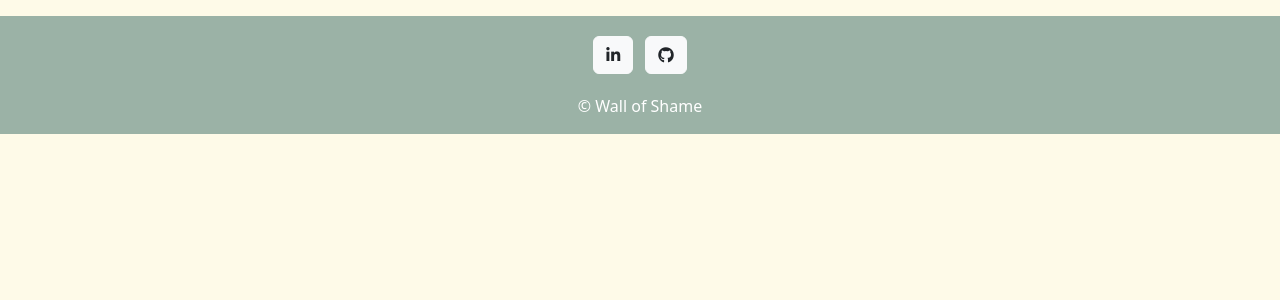
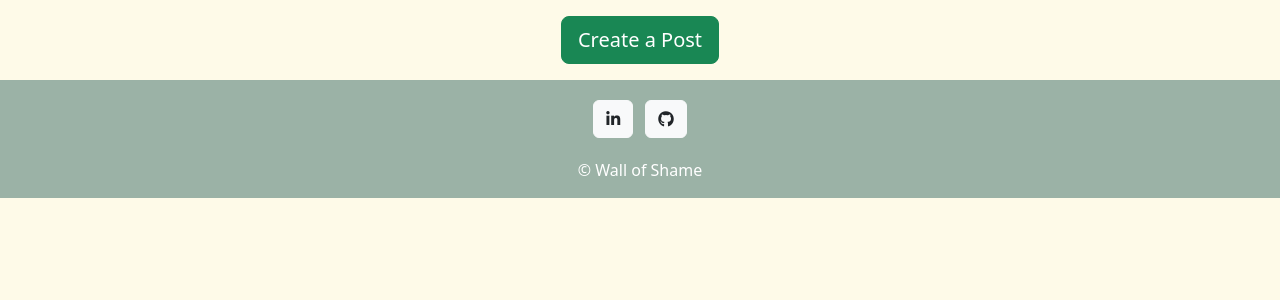
Before and after one commit to bakrydiarra/Wall_of-Shame, a Django app: page / in a window 1280 px wide. Shown: the part 56-356 px from the top of the page. Run offline with Django 3.2, Linux system fonts and the light colour scheme; data that the repository does not hold is empty; some libraries are stand-ins or nearby versions.

Commit message:
Add: link btn redirect to create_persona.html

```diff
--- a/placard/views.py
+++ b/placard/views.py
@@ -97,6 +97,7 @@ class CreatePersonaView(CreateView):
     Class to add a Persona view to the list
     """
     model = Persona
+    # form_class to style the view
     form_class = PersonaForm
     template_name = 'create_persona.html'
     # fields = ('shamefull_nickname', 'shameful_song', 'shameful_tv_show', 'shameful_habit', 'shameful_story', 'shameful_pic')
--- a/templates/index.html
+++ b/templates/index.html
@@ -55,6 +55,14 @@ Home
             </div>
         </div>
     </div>
+
+
+</div>
+
+<div class="d-flex justify-content-center">
+    <a href="{% url 'create_persona' %}" role="button" class="btn btn-success mb-3 btn-floating btn-lg" id="btn-back-to-top" >Create a Post</a>
+</div>
+
     {% if is_paginated %}
     <nav aria-label="Page navigation">
         <ul class="pagination justify-content-center">
@@ -68,5 +76,5 @@ Home
         </ul>
     </nav>
     {% endif %}
-</div>
+
 {%endblock%}
```
